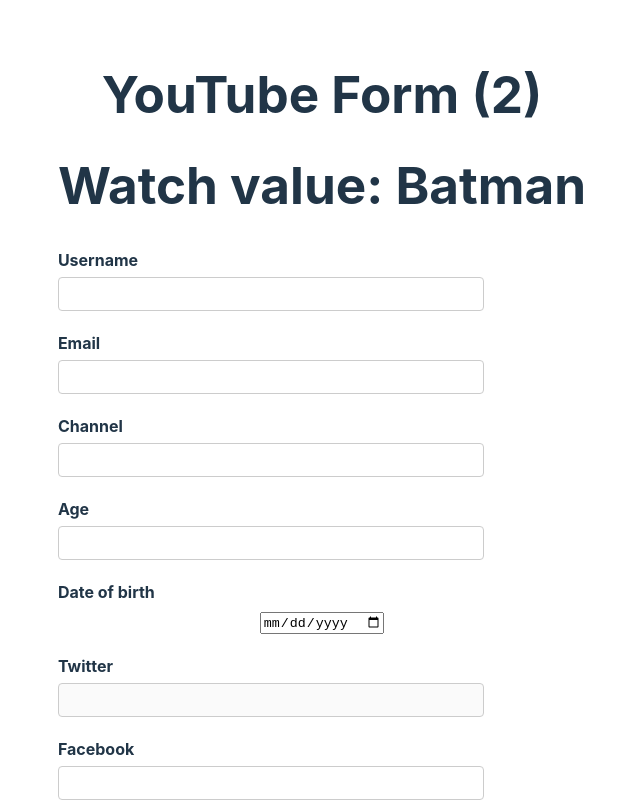
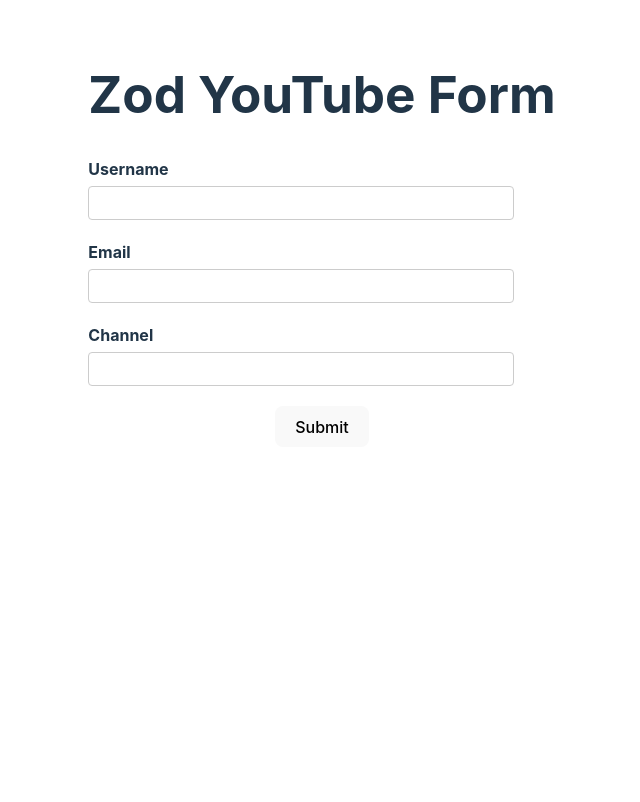
Before and after one commit to kafui4k/rhf, a React (Vite) app: page / in a window 1280 px wide. Shown: the top 802 px of the page, without its empty margins (318-958 px from the left). Built offline with nearby package versions, Linux system fonts and the light colour scheme; no server answers.

Commit message:
integrate zod into react hook form

```diff
--- a/package.json
+++ b/package.json
@@ -14,7 +14,8 @@
     "react": "^18.2.0",
     "react-dom": "^18.2.0",
     "react-hook-form": "^7.51.0",
-    "yup": "^1.4.0"
+    "yup": "^1.4.0",
+    "zod": "^3.22.4"
   },
   "devDependencies": {
     "@hookform/devtools": "^4.3.1",
--- a/src/App.tsx
+++ b/src/App.tsx
@@ -1,12 +1,12 @@
-
-
 import "./App.css";
-import YouTubeForm from "./components/YouTubeForm";
+// import YouTubeForm from "./components/YouTubeForm";
+import ZodYouTubeForm from "./components/ZodYouTubeForm";
 
 function App() {
   return (
     <div>
-      <YouTubeForm />
+      {/* <YouTubeForm /> */}
+      <ZodYouTubeForm />
     </div>
   );
 }
--- /dev/null
+++ b/src/components/ZodYouTubeForm.tsx
@@ -0,0 +1,117 @@
+import { useForm, FieldErrors } from "react-hook-form";
+import { DevTool } from "@hookform/devtools";
+import { zodResolver } from "@hookform/resolvers/zod";
+import { z } from "zod";
+
+const schema = z.object({
+  username: z.string().nonempty("Username is required"),
+  email: z
+    .string()
+    .nonempty("Email is required")
+    .email("Email format is not valid"),
+  channel: z.string().nonempty("Channel is required"),
+});
+
+type FormValues = {
+  username: string;
+  email: string;
+  channel: string;
+};
+
+export default function ZodYouTubeForm() {
+  const form = useForm<FormValues>({
+    defaultValues: {
+      username: "Batman",
+      email: "",
+      channel: "",
+    },
+    resolver: zodResolver(schema),
+  });
+
+  const { register, control, handleSubmit, formState } = form;
+
+  const { errors, isDirty, isValid, isSubmitting } = formState;
+
+  const onSubmit = (data: FormValues) => {
+    console.log("Form Submitted", data);
+  };
+
+  const onError = (errors: FieldErrors<FormValues>) => {
+    console.log("Form errors", errors);
+  };
+
+  return (
+    <div>
+      <h1>Zod YouTube Form</h1>
+
+      <form onSubmit={handleSubmit(onSubmit, onError)} noValidate>
+        <div className="form-control">
+          <label htmlFor="username">Username</label>
+          <input
+            type="text"
+            id="username"
+            {...register("username", {
+              required: {
+                value: true,
+                message: "Username is required",
+              },
+            })}
+          />
+          <p className="error">{errors.username?.message}</p>
+        </div>
+
+        <div className="form-control">
+          <label htmlFor="email">Email</label>
+          <input
+            type="email"
+            id="email"
+            {...register("email", {
+              pattern: {
+                value:
+                  /^[a-zA-Z0-9.!#$%&'*+/=?^_`{|}~-]+@[a-zA-Z0-9-]+(?:\.[a-zA-Z0-9-]+)*$/,
+                message: "Invalid Email format",
+              },
+              validate: {
+                notAdmin: (fieldValue) => {
+                  return (
+                    fieldValue !== "admin@example.com" ||
+                    "Enter a different email address"
+                  );
+                },
+                notBlackListed: (fieldValue) => {
+                  return (
+                    !fieldValue.endsWith("baddomain.com") ||
+                    "This domain is not supported"
+                  );
+                },
+                emailAvailable: async (fieldValue) => {
+                  const response = await fetch(
+                    `https://jsonplaceholder.typicode.com/users?email=${fieldValue}`
+                  );
+                  const data = await response.json();
+                  return data.length == 0 || "Email already exists.";
+                },
+              },
+            })}
+          />
+          <p className="error">{errors.email?.message}</p>
+        </div>
+
+        <div className="form-control">
+          <label htmlFor="channel">Channel</label>
+          <input
+            type="text"
+            id="channel"
+            {...register("channel", {
+              required: "Channel is required",
+            })}
+          />
+          <p className="error">{errors.channel?.message}</p>
+        </div>
+
+        <button>{isSubmitting ? "submitting..." : "Submit"}</button>
+      </form>
+      <DevTool control={control} />
+    </div>
+  );
+}
```
Also changed, not shown: 1 other file (tests, documents, lock files or other folders).
